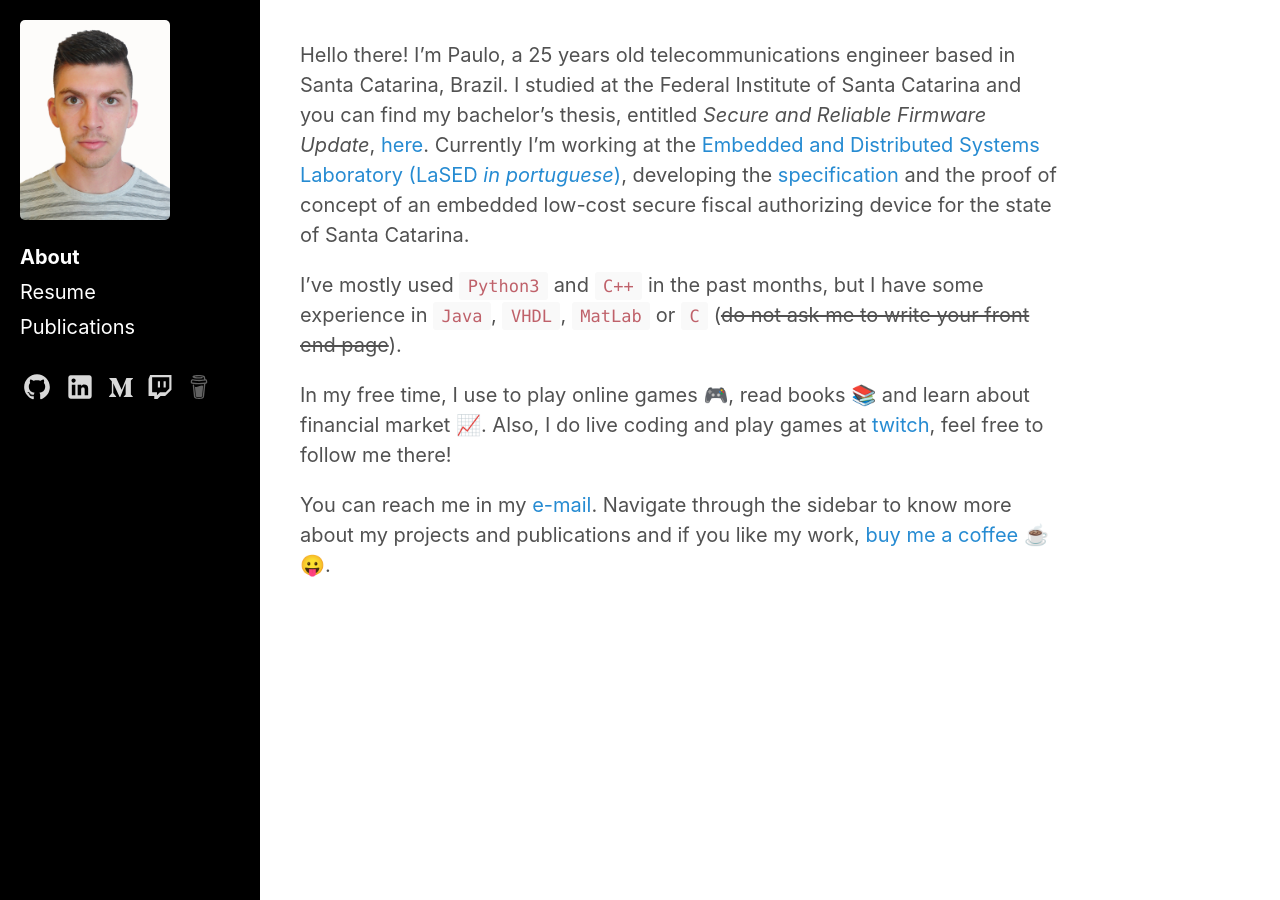
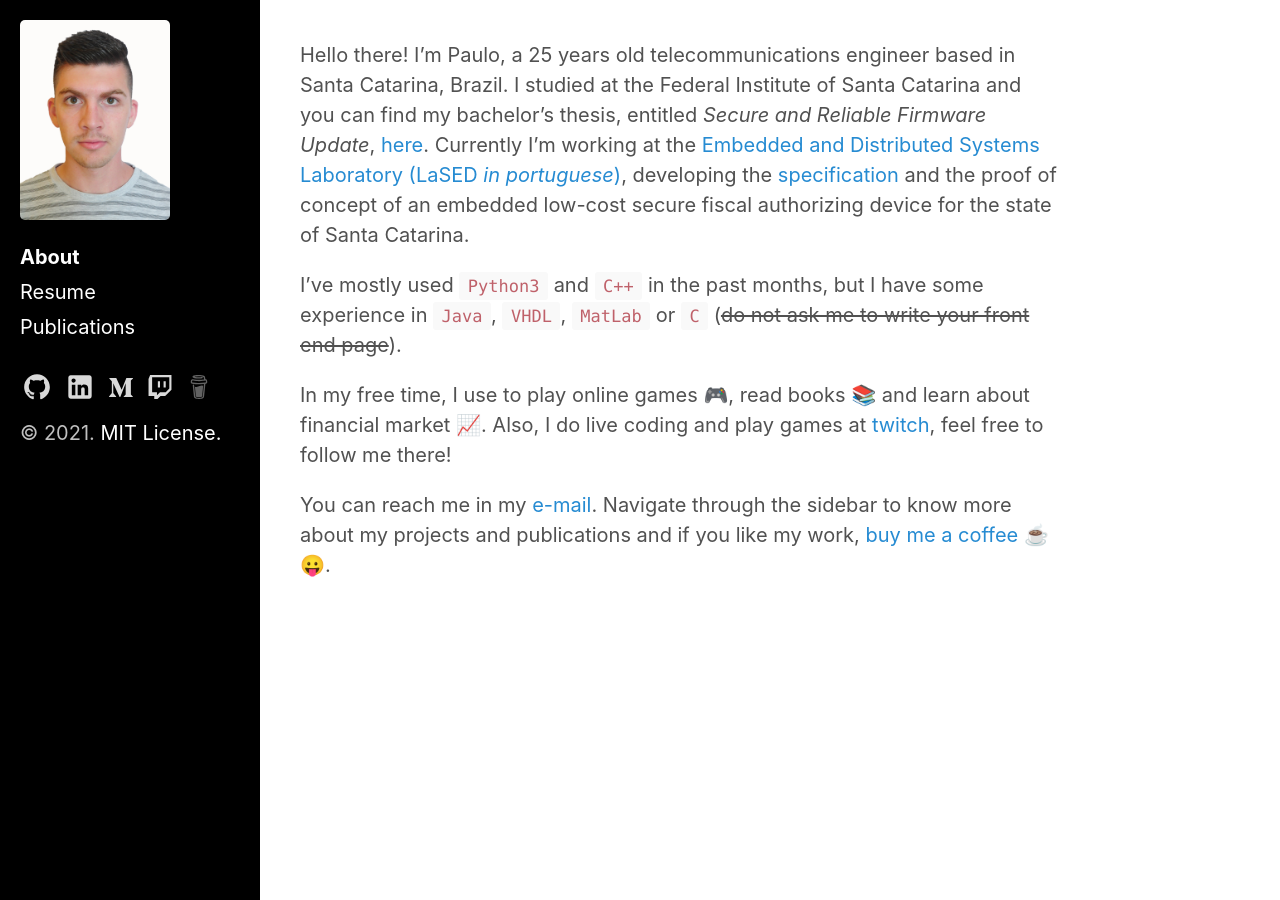
Before and after one commit to paulosell/paulosell.github.io, a Jekyll site: the page built from index.md, in a window 1280 px wide. Built offline with Jekyll 4.4.1, drawn with Linux system fonts in a browser that asks for light colours.

Commit message:
favicon and license

```diff
--- a/_includes/copyright.html
+++ b/_includes/copyright.html
@@ -0,0 +1,4 @@
+<p>
+    &copy; {{ site.time | date: '%Y' }}.
+    <a href="{{ "/LICENSE.md" | relative_url }}">MIT License.</a>
+  </p>
--- a/_includes/favicons.html
+++ b/_includes/favicons.html
@@ -1,2 +1,2 @@
-<link rel="apple-touch-icon-precomposed" sizes="144x144" href="{{ "/favicon.png" | relative_url }}" />
-<link rel="shortcut icon" href="{{ "/favicon.ico" | relative_url}}" />
+<link rel="apple-touch-icon-precomposed" sizes="144x144" href="https://img.icons8.com/ios/50/000000/laptop-coding.png" />
+<link rel="shortcut icon" href="https://img.icons8.com/ios/50/000000/laptop-coding.png" />
```
Also changed, not shown: LICENSE.md.
